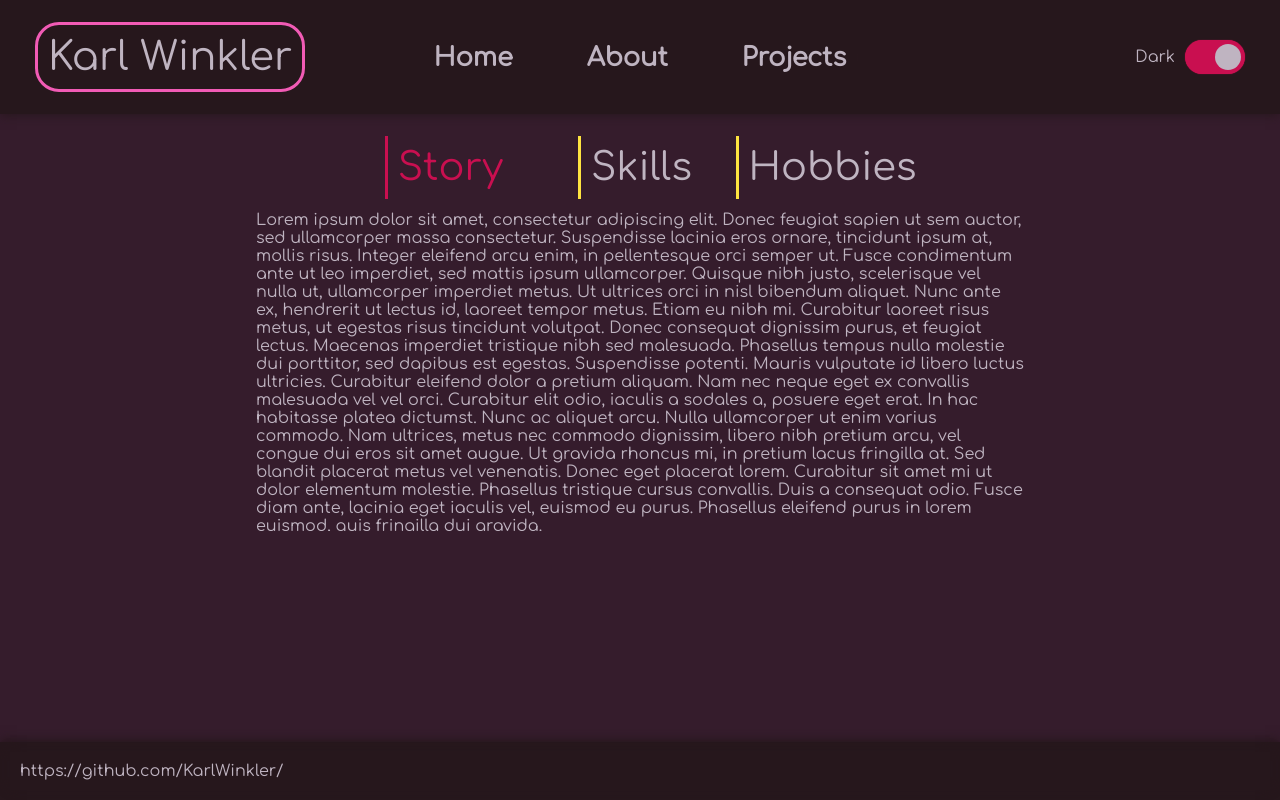
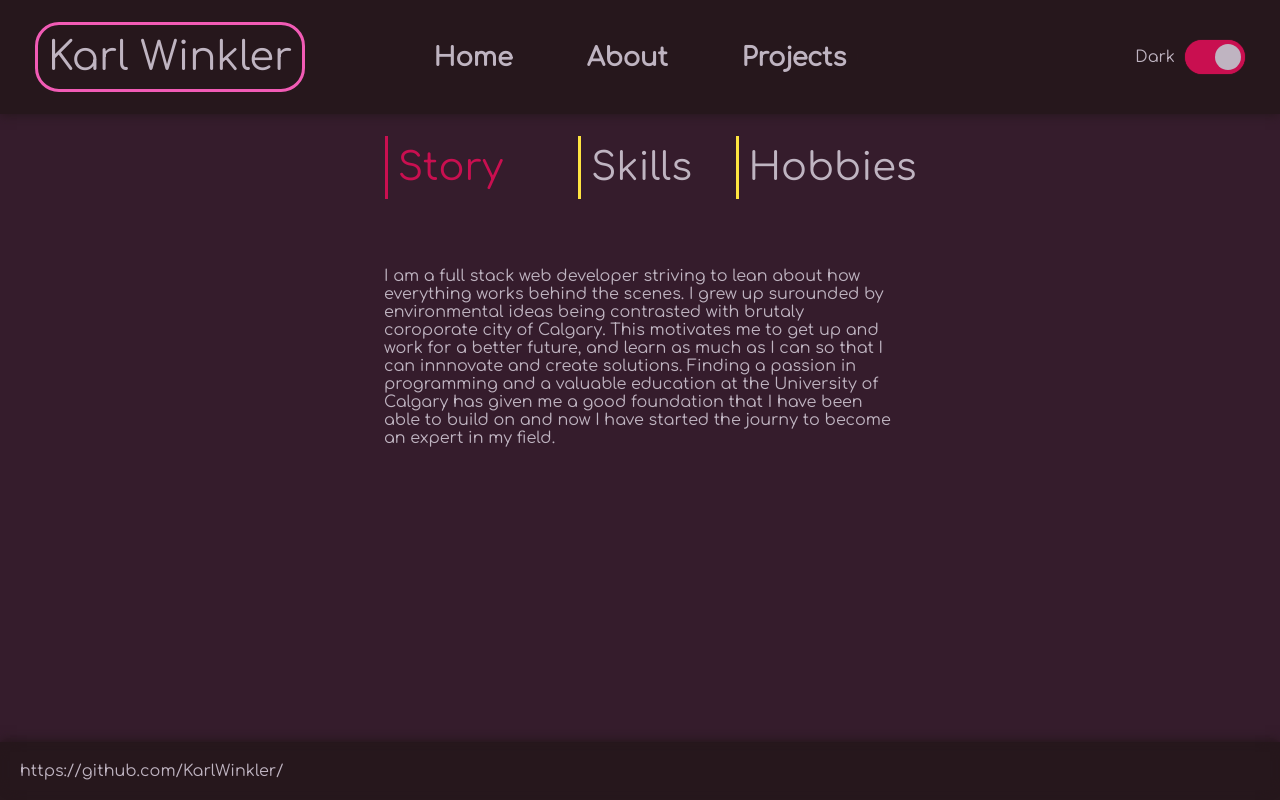
Before and after one commit to KarlWinkler/PersonalPage, a React (Create React App) app: page /PersonalPage/about in a window 1280 px wide. Built offline with nearby package versions, Linux system fonts and the light colour scheme.

Commit message:
add about content

```diff
--- a/src/Pages/About.js
+++ b/src/Pages/About.js
@@ -36,16 +36,34 @@ const About = () => {
         </div>
         <div className='about-content-container'>
           <div className='about-content story content-0 focus'>
-            Lorem ipsum dolor sit amet, consectetur adipiscing elit. Donec feugiat sapien ut sem auctor, sed ullamcorper massa consectetur. Suspendisse lacinia eros ornare, tincidunt ipsum at, mollis risus. Integer eleifend arcu enim, in pellentesque orci semper ut. Fusce condimentum ante ut leo imperdiet, sed mattis ipsum ullamcorper. Quisque nibh justo, scelerisque vel nulla ut, ullamcorper imperdiet metus. Ut ultrices orci in nisl bibendum aliquet. Nunc ante ex, hendrerit ut lectus id, laoreet tempor metus. Etiam eu nibh mi. Curabitur laoreet risus metus, ut egestas risus tincidunt volutpat. Donec consequat dignissim purus, et feugiat lectus. Maecenas imperdiet tristique nibh sed malesuada. Phasellus tempus nulla molestie dui porttitor, sed dapibus est egestas. Suspendisse potenti.
-            Mauris vulputate id libero luctus ultricies. Curabitur eleifend dolor a pretium aliquam. Nam nec neque eget ex convallis malesuada vel vel orci. Curabitur elit odio, iaculis a sodales a, posuere eget erat. In hac habitasse platea dictumst. Nunc ac aliquet arcu. Nulla ullamcorper ut enim varius commodo. Nam ultrices, metus nec commodo dignissim, libero nibh pretium arcu, vel congue dui eros sit amet augue. Ut gravida rhoncus mi, in pretium lacus fringilla at. Sed blandit placerat metus vel venenatis. Donec eget placerat lorem. Curabitur sit amet mi ut dolor elementum molestie. Phasellus tristique cursus convallis. Duis a consequat odio. Fusce diam ante, lacinia eget iaculis vel, euismod eu purus. Phasellus eleifend purus in lorem euismod, quis fringilla dui gravida.
+            <p>
+              I am a full stack web developer striving to lean about how everything works behind the scenes.
+              I grew up surounded by environmental ideas being contrasted with brutaly coroporate city of Calgary.
+              This motivates me to get up and work for a better future, and learn as much as I can so that I can
+              innnovate and create solutions. Finding a passion in programming and a valuable education at the
+              University of Calgary has given me a good foundation that I have been able to build on and now I
+              have started the journy to become an expert in my field.
+            </p>
           </div>
           <div className='about-content skills   content-1 right'>
-            Lorem ipsum dolor sit amet, consectetur adipiscing elit. Donec feugiat sapien ut sem auctor, sed ullamcorper massa consectetur. Suspendisse lacinia eros ornare, tincidunt ipsum at, mollis risus. Integer eleifend arcu enim, in pellentesque orci semper ut. Fusce condimentum ante ut leo imperdiet, sed mattis ipsum ullamcorper. Quisque nibh justo, scelerisque vel nulla ut, ullamcorper imperdiet metus. Ut ultrices orci in nisl bibendum aliquet. Nunc ante ex, hendrerit ut lectus id, laoreet tempor metus. Etiam eu nibh mi. Curabitur laoreet risus metus, ut egestas risus tincidunt volutpat. Donec consequat dignissim purus, et feugiat lectus. Maecenas imperdiet tristique nibh sed malesuada. Phasellus tempus nulla molestie dui porttitor, sed dapibus est egestas. Suspendisse potenti.
-            Mauris vulputate id libero luctus ultricies. Curabitur eleifend dolor a pretium aliquam. Nam nec neque eget ex convallis malesuada vel vel orci. Curabitur elit odio, iaculis a sodales a, posuere eget erat. In hac habitasse platea dictumst. Nunc ac aliquet arcu. Nulla ullamcorper ut enim varius commodo. Nam ultrices, metus nec commodo dignissim, libero nibh pretium arcu, vel congue dui eros sit amet augue. Ut gravida rhoncus mi, in pretium lacus fringilla at. Sed blandit placerat metus vel venenatis. Donec eget placerat lorem. Curabitur sit amet mi ut dolor elementum molestie. Phasellus tristique cursus convallis. Duis a consequat odio. Fusce diam ante, lacinia eget iaculis vel, euismod eu purus. Phasellus eleifend purus in lorem euismod, quis fringilla dui gravida.
+            <p>
+              I am more or less an expert generalist, because I can't stop myself from trying to stick
+              my fingers into every part of every project I start. This breadth of skills that I have been able
+              to gather has helped me become a great problem solver and fast learner becasue I force myself
+              to learn so much. Now that I have forced myself to focus on only one thing, I have found that
+              even as a software developer I still try to learn about every aspect, whether it's the planning and
+              product side or the design and UX, I want to know it all. Recently I have been pushed towards learning
+              more about different tech stacks I have been blown away with all of the new and exciting things I get
+              to learn.
+            </p>
           </div>
           <div className='about-content hobbies  content-2 left '>
-            Lorem ipsum dolor sit amet, consectetur adipiscing elit. Donec feugiat sapien ut sem auctor, sed ullamcorper massa consectetur. Suspendisse lacinia eros ornare, tincidunt ipsum at, mollis risus. Integer eleifend arcu enim, in pellentesque orci semper ut. Fusce condimentum ante ut leo imperdiet, sed mattis ipsum ullamcorper. Quisque nibh justo, scelerisque vel nulla ut, ullamcorper imperdiet metus. Ut ultrices orci in nisl bibendum aliquet. Nunc ante ex, hendrerit ut lectus id, laoreet tempor metus. Etiam eu nibh mi. Curabitur laoreet risus metus, ut egestas risus tincidunt volutpat. Donec consequat dignissim purus, et feugiat lectus. Maecenas imperdiet tristique nibh sed malesuada. Phasellus tempus nulla molestie dui porttitor, sed dapibus est egestas. Suspendisse potenti.
-            Mauris vulputate id libero luctus ultricies. Curabitur eleifend dolor a pretium aliquam. Nam nec neque eget ex convallis malesuada vel vel orci. Curabitur elit odio, iaculis a sodales a, posuere eget erat. In hac habitasse platea dictumst. Nunc ac aliquet arcu. Nulla ullamcorper ut enim varius commodo. Nam ultrices, metus nec commodo dignissim, libero nibh pretium arcu, vel congue dui eros sit amet augue. Ut gravida rhoncus mi, in pretium lacus fringilla at. Sed blandit placerat metus vel venenatis. Donec eget placerat lorem. Curabitur sit amet mi ut dolor elementum molestie. Phasellus tristique cursus convallis. Duis a consequat odio. Fusce diam ante, lacinia eget iaculis vel, euismod eu purus. Phasellus eleifend purus in lorem euismod, quis fringilla dui gravida.
+            <p>
+              With my free time I like to talk with friends and learn new things, even if they aren't very
+              closely related to things I am good at. I dabble in art and writing, but I am not very good at
+              either of them. I also play video games and follow sports leagues when I don't feel like doing
+              much.
+            </p>
           </div>
         </div>
       </div>
--- a/src/styles/about.scss
+++ b/src/styles/about.scss
@@ -32,7 +32,8 @@
   position: relative;
   overflow: hidden;
   overflow-y: scroll;
-  width: 60vw;
+  top: 5vh;
+  width: 40vw;
   height: max(40vh, 300px);
 }
 
```
